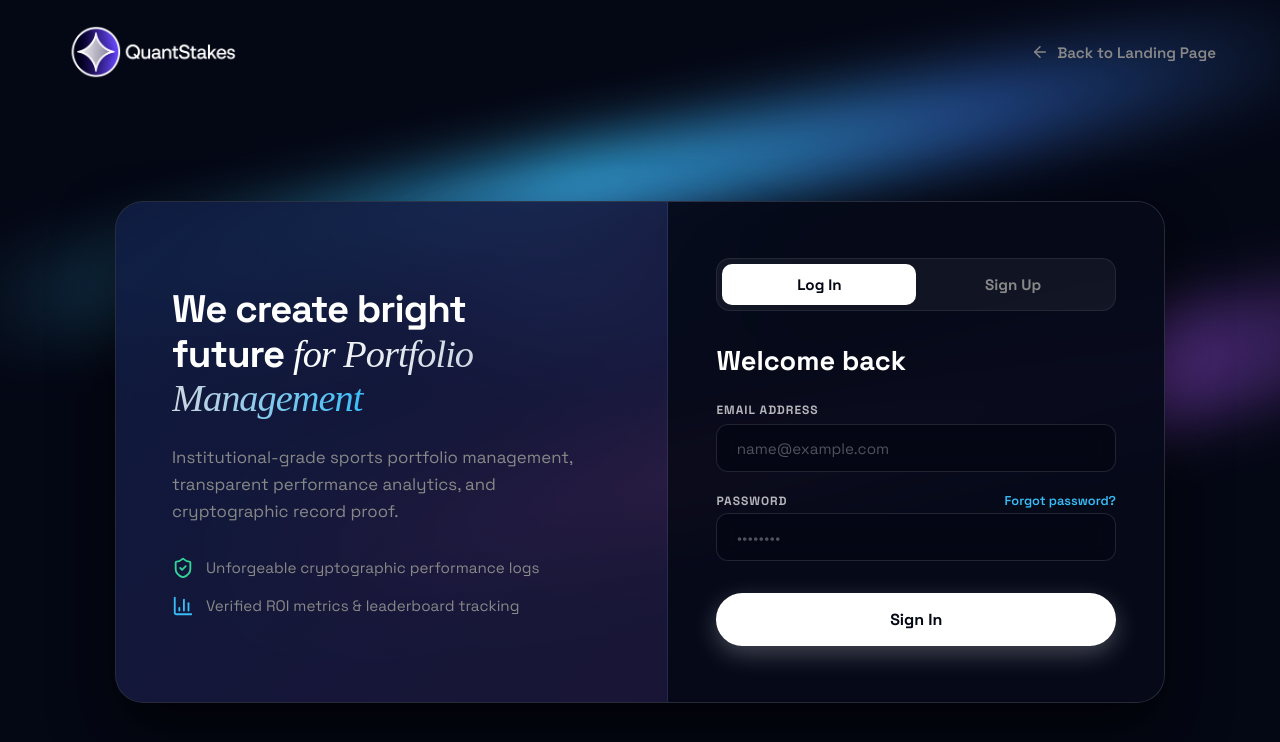
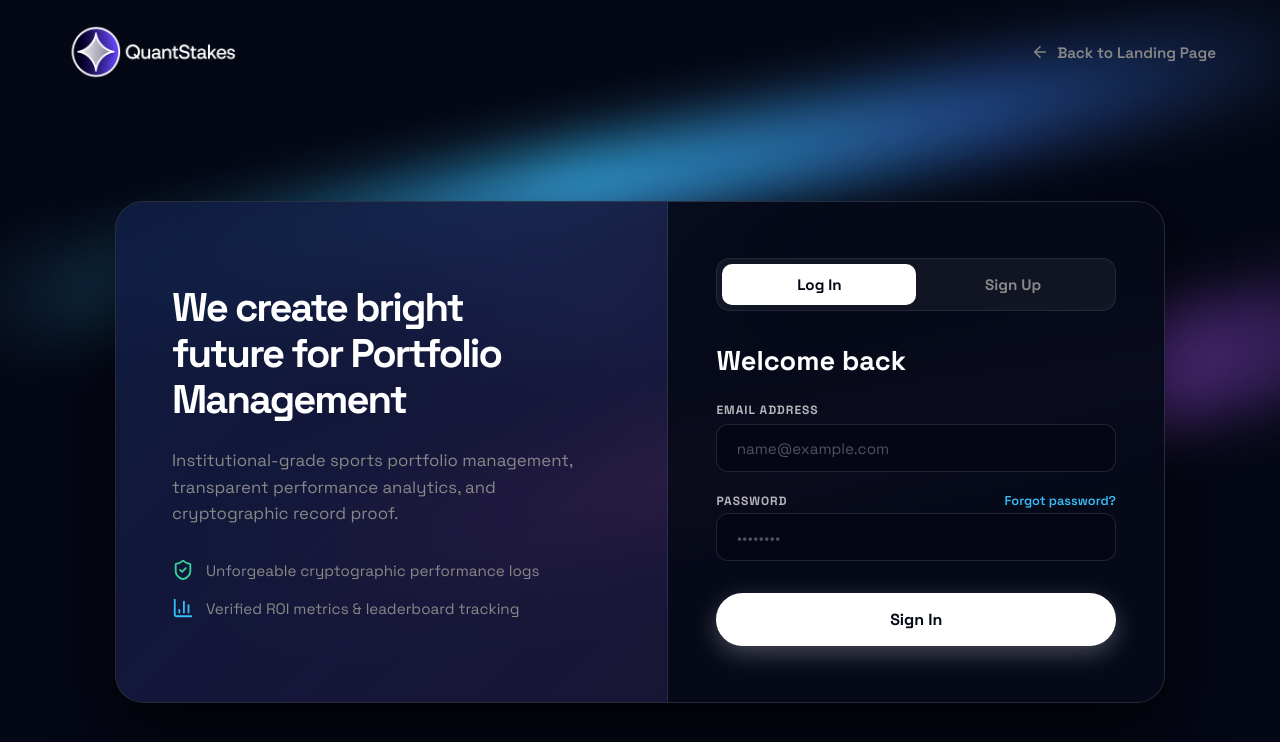
Before and after one commit to tsvetkov10/QuantStake, a React (Vite) app: page /auth in a window 1280 px wide. Shown: the top 742 px of the page. Built offline with nearby package versions, Linux system fonts and the light colour scheme; a web font is replaced by a local one.

Commit message:
Update Auth page branding panel title and typography to match main landing page style

```diff
--- a/src/pages/Auth.jsx
+++ b/src/pages/Auth.jsx
@@ -146,9 +146,9 @@ export default function Auth() {
 
           {/* Left Side: Branding / Features */}
           <div className="auth-left" style={{ flex: 1.1, padding: '4rem 3.5rem', display: 'flex', flexDirection: 'column', justifyContent: 'center', background: 'linear-gradient(135deg, rgba(37, 99, 235, 0.15) 0%, rgba(168, 85, 247, 0.1) 100%)', borderRight: '1px solid rgba(255, 255, 255, 0.08)' }}>
-            <h2 className="title-cirform" style={{ fontSize: '2.4rem', lineHeight: '1.15', marginBottom: '1.5rem' }}>
+            <h2 className="title-cirform" style={{ fontSize: '2.5rem', lineHeight: '1.15', marginBottom: '1.5rem', letterSpacing: '-2px' }}>
               We create bright <br/>
-              future <span className="serif-italic-accent">for Portfolio Management</span>
+              future for Portfolio Management
             </h2>
 
             <p className="text-secondary mb-8" style={{ fontSize: '1.05rem', lineHeight: '1.6' }}>
```
